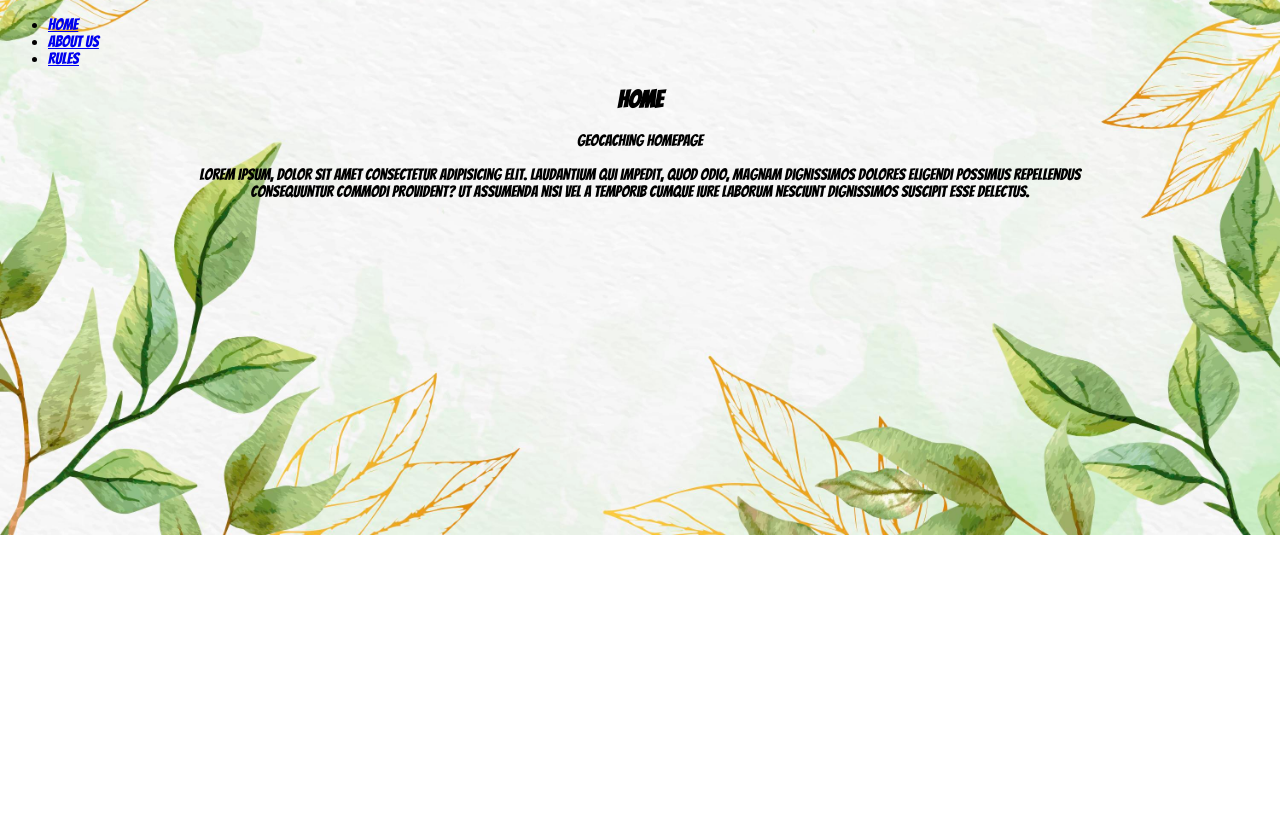
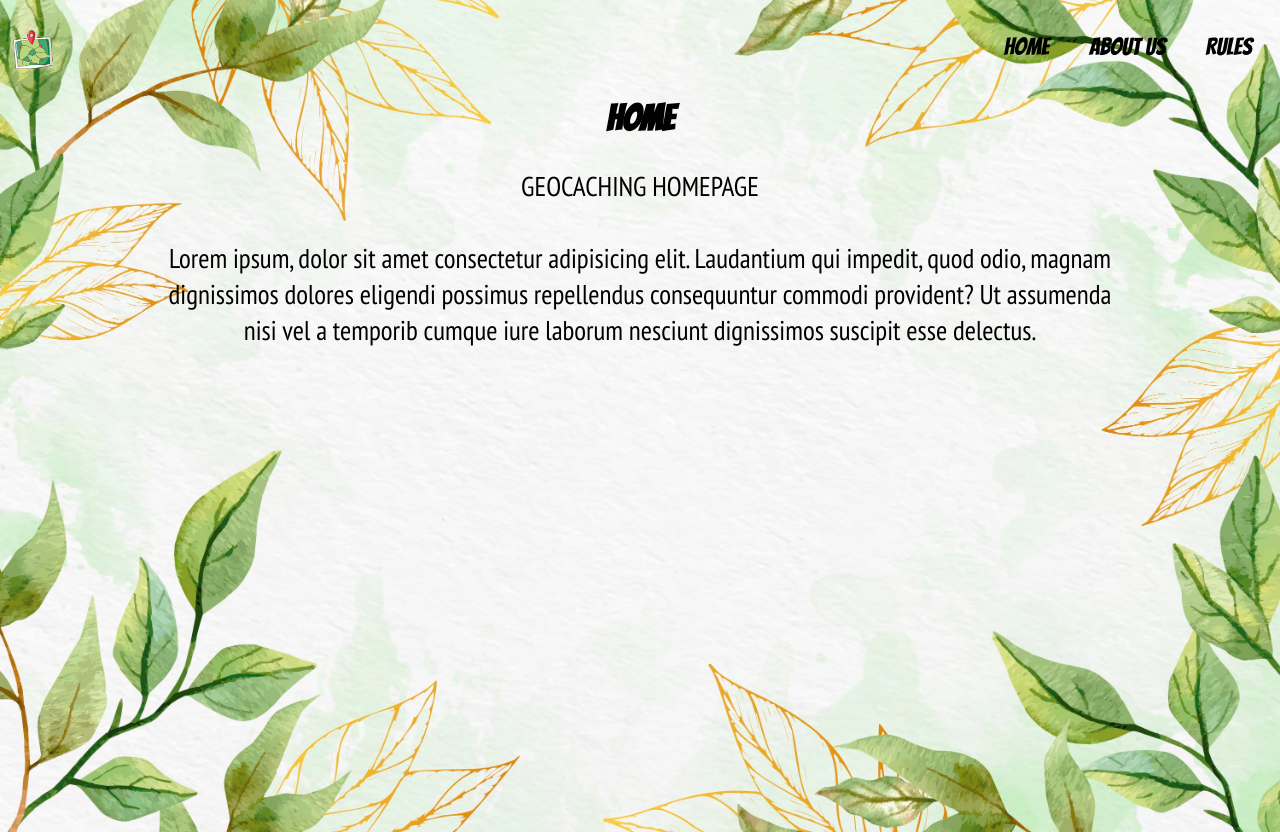
Before and after one commit to Tereza-mun/geocaching-project, a React app in the folder geocaching/: page / in a window 1280 px wide. Before the commit the page ends 800 px from the top, so only its background shows below. Built offline with nearby package versions, Linux system fonts and the light colour scheme.

Commit message:
navbar, logo, para-font added

```diff
--- a/geocaching/src/index.jsx
+++ b/geocaching/src/index.jsx
@@ -9,8 +9,8 @@ import "./style.css";
 const App = () => (
   <Router>
     <div>
-      <nav>
-        <ul>
+      <nav className="nav">
+        <ul className="nav-ul">
           <li>
             <Link to="/">Home</Link>
           </li>
--- a/geocaching/src/style.css
+++ b/geocaching/src/style.css
@@ -1,9 +1,8 @@
-@import url('https://fonts.googleapis.com/css2?family=Bangers&display=swap');
-@import url('https://fonts.googleapis.com/css2?family=PT+Sans+Narrow&display=swap');
+@import url("https://fonts.googleapis.com/css2?family=Bangers&display=swap");
+@import url("https://fonts.googleapis.com/css2?family=PT+Sans+Narrow&display=swap");
 
 html {
   box-sizing: border-box;
-  font-family: 'Bangers', sans-serif;
 }
 
 *,
@@ -13,9 +12,11 @@ html {
 }
 
 body {
-  background-image: url('leaves_background.jpg');
+  font-size: 1.5rem;
+  font-family: "Bangers", sans-serif;
+  background-image: url("leaves_background.jpg");
   background-size: cover;
-  height: 100%;
+  height: 100vh;
   background-repeat: no-repeat;
   background-position: center;
 }
@@ -27,6 +28,34 @@ body {
   /* margin: 0 auto; */
   margin-left: auto;
   margin-right: auto;
+}
+
+.paragraph {
+  font-size: 1.7rem;
+  font-family: "PT Sans Narrow";
+}
+
+/* .nav {
+  background-image: url(./img/transparent-logo.png);
+  background-size: 80px 80px;
+  background-repeat: no-repeat;
+} */
+
+.nav-ul {
+  background-image: url(./img/transparent-logo.png);
+  background-size: 50px 50px;
+  background-repeat: no-repeat;
+  display: flex;
+  align-items: center;
+  list-style-type: none;
+  justify-content: flex-end;
+}
+
+.nav-ul li a {
+  display: block;
+  color: black;
+  text-decoration: none;
+  padding: 10px 20px;
 }
 
 /*
```
Also changed, not shown: geocaching/src/img/transparent-logo.png (added).
